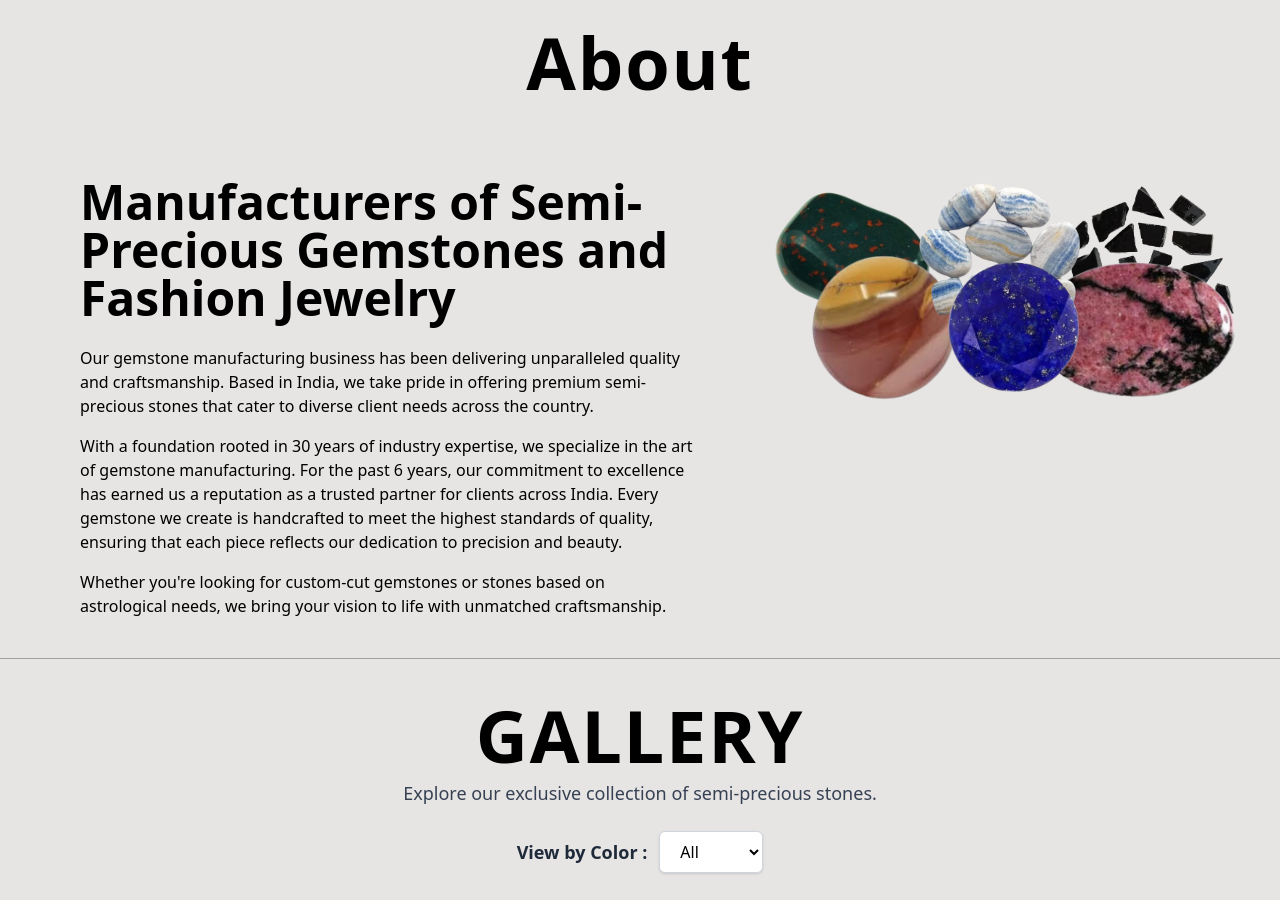
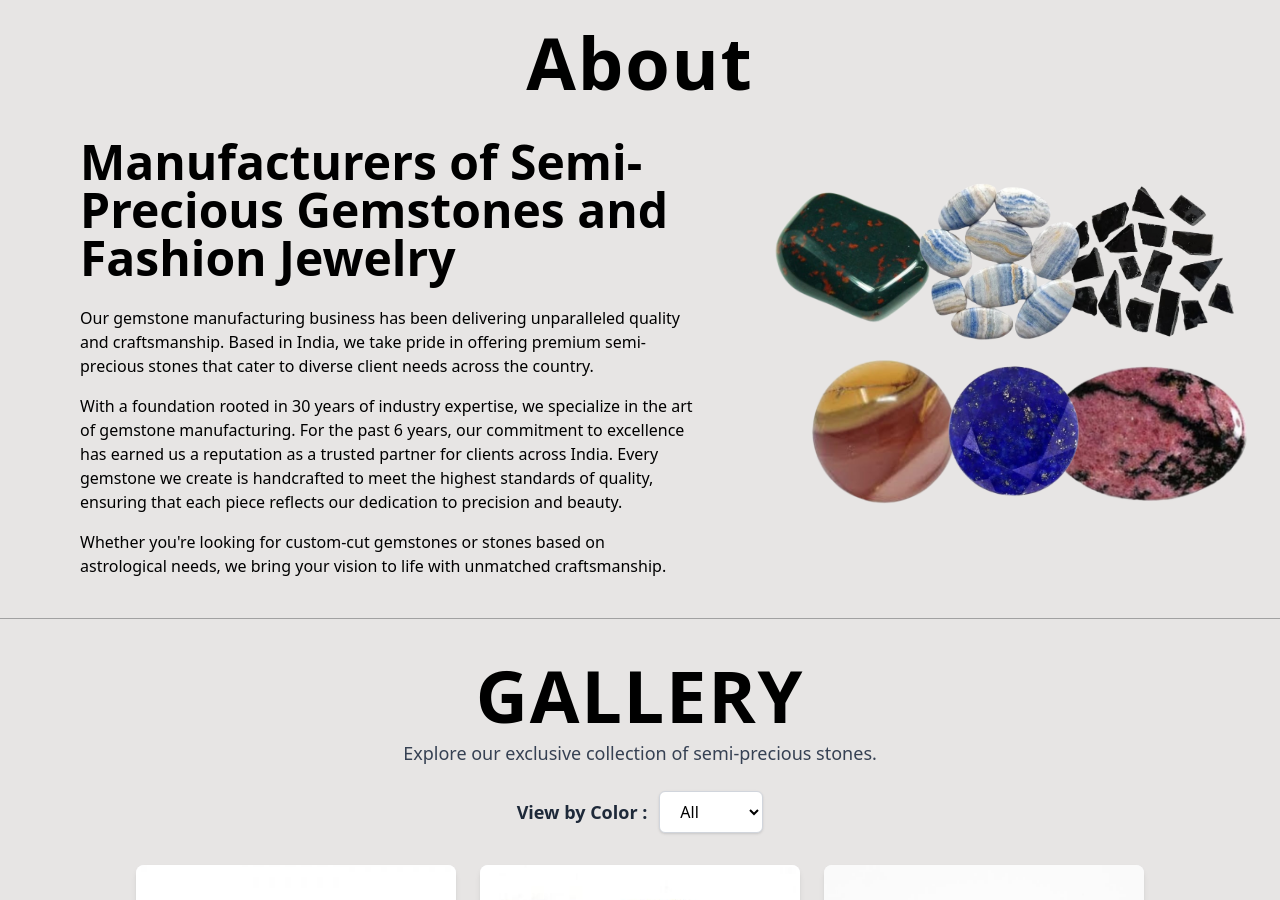
Before and after one commit to JatinMehta007/Freelance-project, a React (Vite) app: page / in a window 1280 px wide. Shown: the part 880-1780 px from the top of the page. Built offline with nearby package versions, Linux system fonts and the light colour scheme.

Commit message:
add images

```diff
--- a/src/pages/About.jsx
+++ b/src/pages/About.jsx
@@ -6,7 +6,7 @@ export const About = () => {
       <p className=" text-center text-7xl tracking-wide font-black pt-10">About</p>
       <div className="grid grid-cols-[60%_40%]  gap-8 items-start">
         <div>
-          <p className="text-5xl font-semibold   mb-6 m-20">
+          <p className="text-5xl font-semibold   mb-6 mt-10 m-20">
             Manufacturers of Semi-Precious Gemstones and Fashion Jewelry
           </p>
           <div className="mx-20 text-wrap  w-[80%] ">
@@ -26,10 +26,10 @@ export const About = () => {
           {/* You can replace this with an image or content */}
           <img src="./image1.png" alt="" className="absolute h-42 right-[3%]" />
           <img src="./image2.png" alt="" className="absolute h-42 left-[60%] "/>
-          <img src="./image3.png" alt="" className="absolute h-42 top-[140%]"/>
-          <img src="./image4.png" alt="" className="absolute h-42 top-[140%] right-[3%] "/>
+          <img src="./image3.png" alt="" className="absolute h-42 top-[153%]  "/>
+          <img src="./image4.png" alt="" className="absolute h-42 top-[153%] right-[2%] "/>
           <img src="./image5.png" alt="" className="absolute h-42 left-[70%]"/>
-          <img src="./image6.png" alt="" className="absolute  h-42 left-[72%] top-[140%]"/>
+          <img src="./image6.png" alt="" className="absolute  h-42 left-[72%] top-[153%]"/>
 
         </div>
       </div>
```
